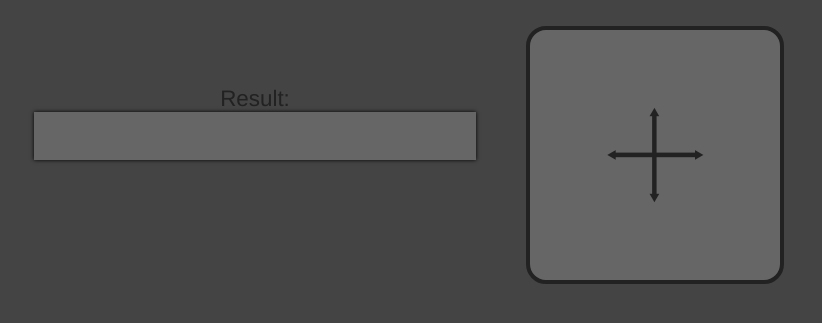
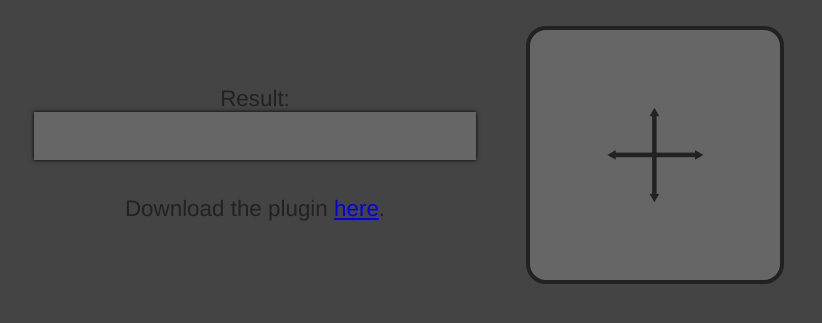
Before and after one commit to dpskvn/ntropy.js, a plain HTML site: page index.html in a window 1280 px wide. Shown: the part 155-478 px from the top of the page, without its empty margins (206-1028 px from the left). Drawn offline with nearby package versions, Linux system fonts and the light colour scheme.

Commit message:
added download link

```diff
--- a/index.html
+++ b/index.html
@@ -54,7 +54,8 @@
 		<h3>Move your mouse cursor inside the box to provide entropy for the random string generator</h3>
 		<div id="form">
 			Result: <br />
-			<input type="text" id="output" />
+			<input type="text" id="output" /><br /><br />
+			Download the plugin <a href="https://github.com/ConfusedTree/jQrg/zipball/master">here</a>.
 		</div>
 		<div id="jqrg"></div>
 	</div>
```
